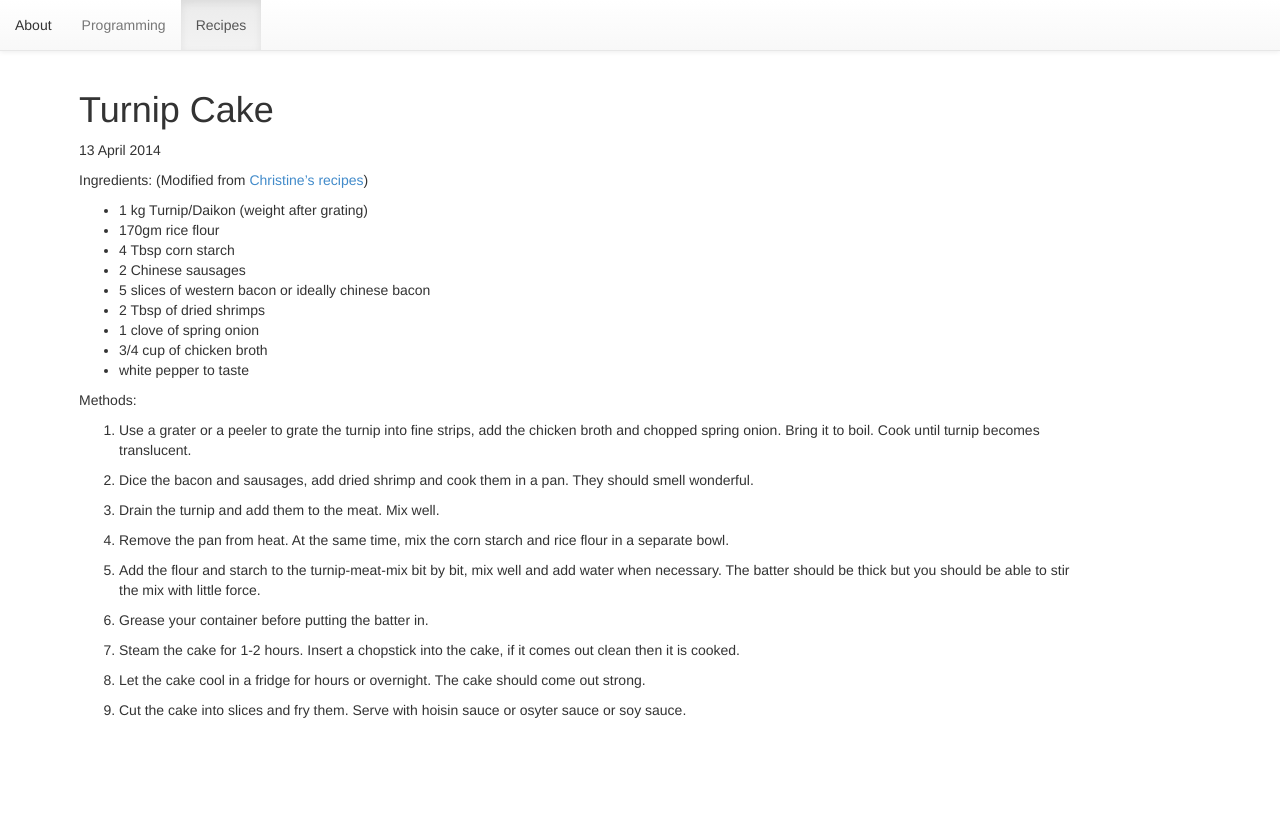
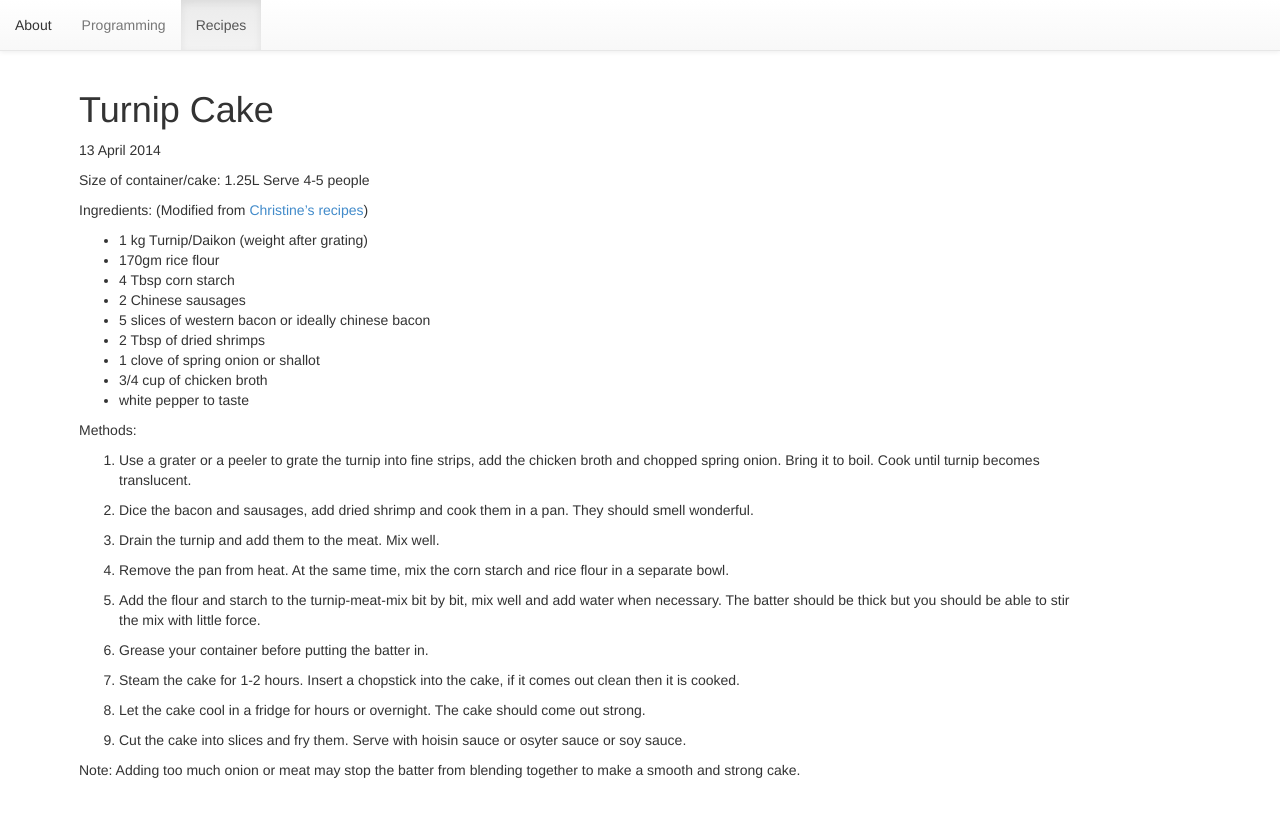
Before and after one commit to kitchoi/kitchoi.github.io, a Jekyll site: the page built from _posts/2014-04-13-Turnip-Cake.md, in a window 1280 px wide. Shown: the top 817 px of the page. Built offline with Jekyll 4.4.1, drawn with Linux system fonts in a browser that asks for light colours; Markdown is read by kramdown in place of the engine named in the settings.

Commit message:
Centralise the layout for posts Changed the content of the turnip cake post too

```diff
--- a/_layouts/post-list.html
+++ b/_layouts/post-list.html
@@ -11,7 +11,7 @@
 	<h3><a href="{{ post.url }}">{{ post.title }}</a></h3>
 	<p>
 	  {% assign contentsize =  post.content | strip_html | size  %}
-	  {% capture shortcontent %}{{ post.content | split: '<!--start-excerpt-->' | last | split: '<!--end-excerpt-->' | first | strip_html }}{% endcapture %}
+	  {% capture shortcontent %}{{ post.content | split: '<!--start-excerpt-->' | last | split: '<!--end-excerpt-->' | first | strip_html | truncate:500 }}{% endcapture %}
 	  {% assign shortcontentsize = shortcontent | size  %}
 	  {{ shortcontent }}
 	  {% if shortcontentsize < contentsize %}
--- /dev/null
+++ b/_layouts/post.html
@@ -0,0 +1,16 @@
+<html>
+  <head>
+    {% include header.html %}
+  </head>
+  <body>
+
+     <div class="container-fluid">
+	{% include menu-bar.html %}
+      <div id='content'>
+	<h1>{{ page.title }}</h1>
+	<p>{{ page.date | date: "%e %B %Y" }}</p>
+	{{ content }}
+      </div>
+    </div>
+</body>
+</html>
--- a/_posts/2014-04-13-Turnip-Cake.md
+++ b/_posts/2014-04-13-Turnip-Cake.md
@@ -1,22 +1,21 @@
 ---
-layout: master
+layout: post
 category: recipes
 ---
 
-{{ page.title }}
-===
-{{ page.date | date: "%e %B %Y" }}
+Size of container/cake: 1.25L
+Serve 4-5 people
 
 Ingredients:
 (Modified from [Christine's recipes](http://en.christinesrecipes.com/2009/01/chinese-new-year-turnip-cake.html?m=1))
 <!--start-excerpt-->
 - 1 kg Turnip/Daikon (weight after grating)
-- 170gm rice flour<!--end-excerpt-->
+- 170gm rice flour
 - 4 Tbsp corn starch
-- 2 Chinese sausages
+- 2 Chinese sausages<!--end-excerpt-->
 - 5 slices of western bacon or ideally chinese bacon
 - 2 Tbsp of dried shrimps
-- 1 clove of spring onion
+- 1 clove of spring onion or shallot
 - 3/4 cup of chicken broth
 - white pepper to taste
 
@@ -39,3 +38,7 @@
 8. Let the cake cool in a fridge for hours or overnight.  The cake should come out strong.
 
 9. Cut the cake into slices and fry them.  Serve with hoisin sauce or osyter sauce or soy sauce.
+
+
+Note:
+Adding too much onion or meat may stop the batter from blending together to make a smooth and strong cake.
```
Also changed, not shown: _posts/2014-04-13-Installing-and-Building-PyFerret.md (+5 -10 lines).
